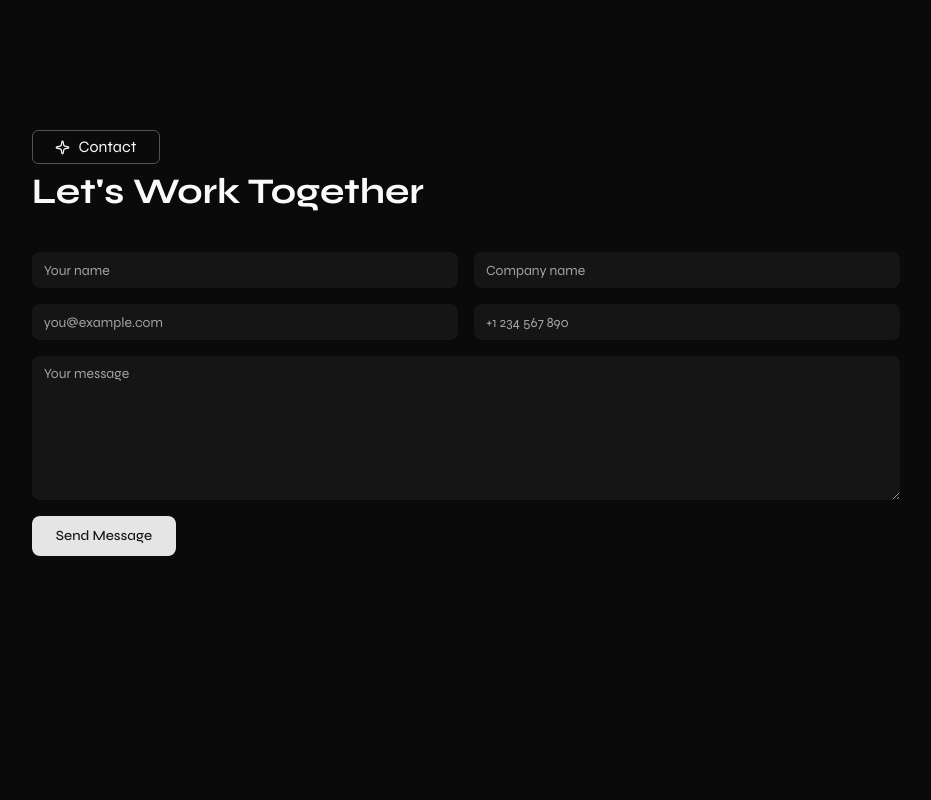
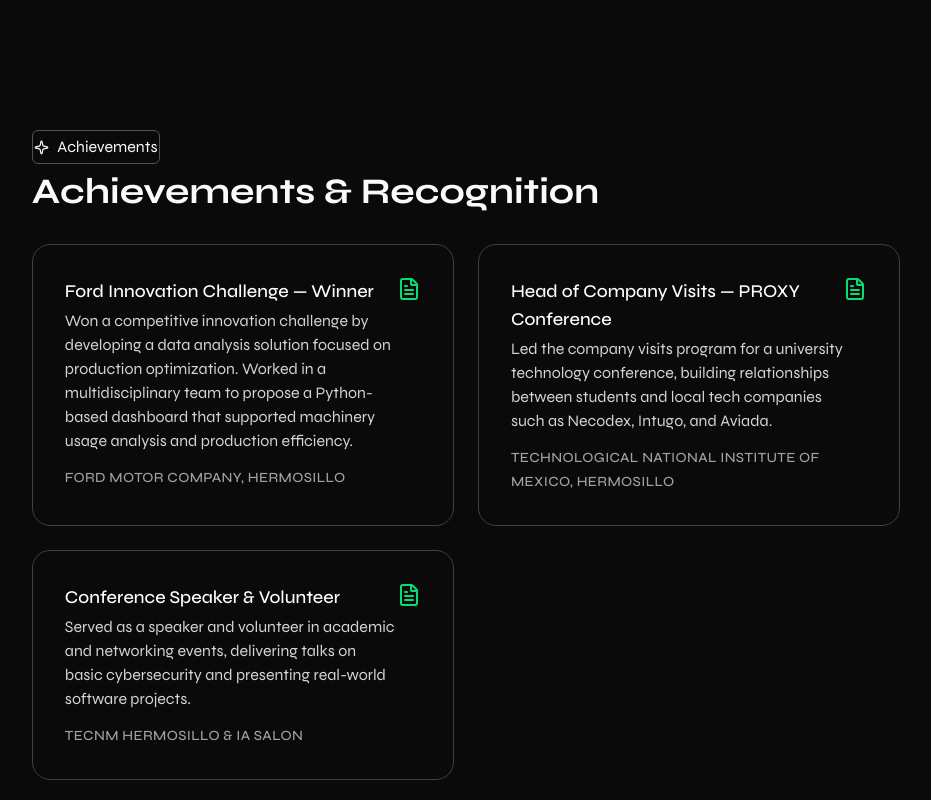
Before and after one commit to JoluDev05/My-portfolio, a React (Vite) app: page / in a window 1280 px wide. Shown: the part 4080-4880 px from the top of the page, without its empty margins (340-1271 px from the left). Before the commit the page ends 4676 px from the top, so only its background shows below. Built offline with nearby package versions, Linux system fonts and the light colour scheme.

Commit message:
Agregando logros y reconocimientos

```diff
--- a/src/App.tsx
+++ b/src/App.tsx
@@ -17,6 +17,7 @@
 import { About } from "@/components/About";
 import { Services } from "@/components/Services";
 import { Resume } from "@/components/Resume";
+import { AchievementsRecognition } from "@/components/AchievementsRecognition";
 import { Contact } from "@/components/Contact";
 import Lenis from 'lenis'
 
@@ -42,6 +43,7 @@
       <Services/>
       <Resume/>
       {/* <Testimonials/> */}
+      <AchievementsRecognition />
       <Contact/>
     </main>
   );
--- a/src/components/AchievementsRecognition.tsx
+++ b/src/components/AchievementsRecognition.tsx
@@ -0,0 +1,58 @@
+/**
+ * Achievements and Recognition Component
+ * Displays a list of achievements and recognitions.
+ */
+import { motion } from 'motion/react';
+import { FileText } from 'lucide-react';
+
+import { SectionHeader } from '@/components/SectionHeader';
+import { fadeUp, staggerContainer } from '@/lib/animations';
+import { achievementsData } from '@/constants';
+
+export const AchievementsRecognition = () => {
+	return (
+		<motion.section
+			initial="hidden"
+			whileInView="visible"
+			viewport={{ once: true, amount: 0.3 }}
+			variants={staggerContainer(0)}
+			className="mt-30 scroll-mt-10"
+			id="achievements"
+		>
+			<SectionHeader
+				subtitle="Achievements"
+				title="Achievements & Recognition"
+			/>
+
+			<motion.div
+				className="grid gap-6 mt-8 md:grid-cols-2"
+				initial="hidden"
+				whileInView="visible"
+				viewport={{ once: true, amount: 0.3 }}
+				variants={staggerContainer(0.4)}
+			>
+				{achievementsData.map((ach, i) => (
+					<motion.article
+						key={i}
+						variants={fadeUp}
+						className="flex items-start justify-between rounded-2xl border border-neutral-700 p-8 hover:bg-zinc-900 transition-all duration-300 hover:border-primary relative"
+					>
+						<div>
+							<h3 className="text-lg font-medium text-white mb-1">{ach.title}</h3>
+
+							<p className="text-neutral-300 mb-3">{ach.desc}</p>
+
+							<span className="text-sm text-neutral-400 font-medium uppercase tracking-wide">
+								{ach.place}
+							</span>
+						</div>
+
+						<div className="shrink-0">
+							<FileText className="h-6 w-6 text-green-400" />
+						</div>
+					</motion.article>
+				))}
+			</motion.div>
+		</motion.section>
+	);
+};
--- a/src/constants/index.tsx
+++ b/src/constants/index.tsx
@@ -12,6 +12,7 @@
   ProjectType,
   ServiceType,
   StatsType,
+  AchievementType,
   /*TestimonialsType,*/
   ToolsType,
 } from '@/types';
@@ -237,6 +238,25 @@
 ];
 */
 
+const achievementsData: AchievementType[] = [
+  {
+    title: 'Ford Innovation Challenge — Winner',
+    place: 'Ford Motor Company, Hermosillo',
+    desc: 'Won a competitive innovation challenge by developing a data analysis solution focused on production optimization. Worked in a multidisciplinary team to propose a Python-based dashboard that supported machinery usage analysis and production efficiency.',
+  },
+  {
+    title: 'Head of Company Visits — PROXY Conference',
+    place: 'Technological National Institute of Mexico, Hermosillo',
+    desc: 'Led the company visits program for a university technology conference, building relationships between students and local tech companies such as Necodex, Intugo, and Aviada.',
+  },
+  {
+    title: 'Conference Speaker & Volunteer',
+    place: 'TecNM Hermosillo & IA Salon',
+    desc: 'Served as a speaker and volunteer in academic and networking events, delivering talks on basic cybersecurity and presenting real-world software projects.',
+  },
+];
+
+
 export {
   socialLinks,
   projectsData,
@@ -247,4 +267,5 @@
   navLinks,
   statsData,
   /*testimonials,*/
+  achievementsData,
 };
--- a/src/types/index.ts
+++ b/src/types/index.ts
@@ -35,6 +35,12 @@
   label: string;
 };
 
+export type AchievementType = {
+  title: string;
+  place: string;
+  desc: string;
+};
+
 export type TestimonialsType = {
   name: string;
   role: string;
```
